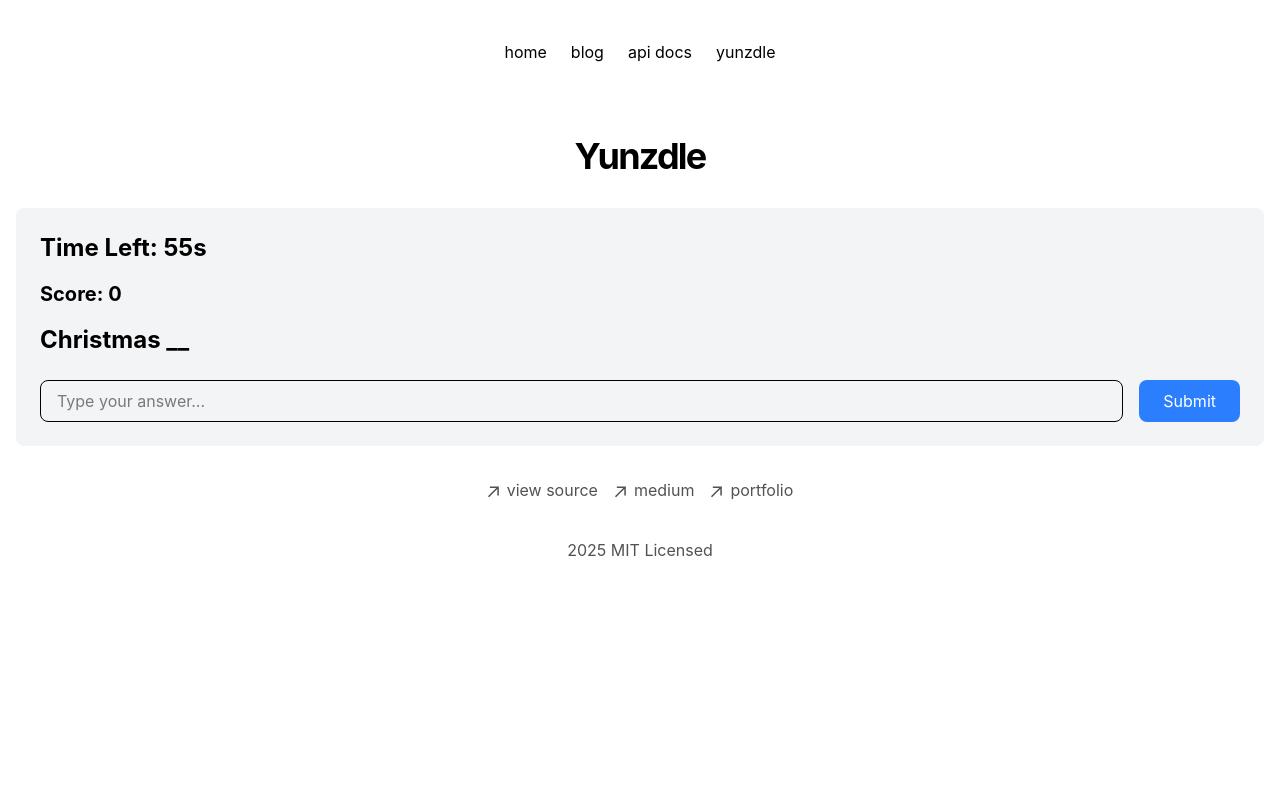
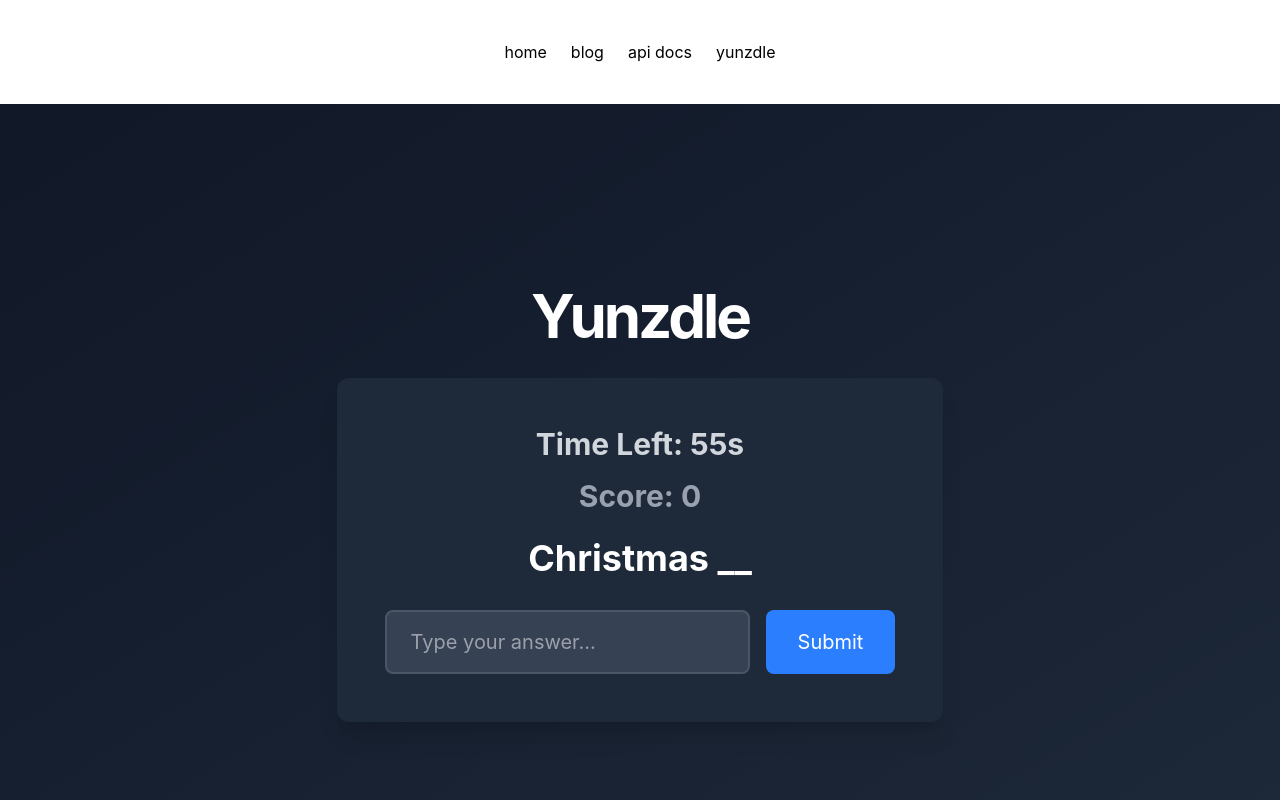
Before and after one commit to yunz-dev/yunz.app, a Next.js app: page /yunzdle in a window 1280 px wide. Shown: the top 800 px of the page. Built offline with nearby package versions, Linux system fonts and the light colour scheme.

Commit message:
yunzdle better

```diff
--- a/app/yunzdle/page.tsx
+++ b/app/yunzdle/page.tsx
@@ -44,46 +44,52 @@ export default function Yunzdle() {
 
   if (gameOver) {
     return (
-      <div className="container mx-auto px-4 py-8">
-        <h1 className="text-4xl font-bold tracking-tighter text-center mb-8">Yunzdle</h1>
-        <div className="bg-gray-100 rounded-lg p-6 text-center">
-          <h2 className="text-2xl mb-4">Game Over!</h2>
-          <p className="text-xl mb-4">Final Score: {score}</p>
-          <p className="text-gray-600">You answered {score} out of {questions.length} questions correctly!</p>
+      <div className="container mx-auto px-4 py-8 min-h-screen flex flex-col items-center justify-center bg-gradient-to-br from-gray-50 to-gray-100">
+        <div className="text-center">
+          <h1 className="text-6xl font-bold tracking-tighter mb-8 text-gray-800">Yunzdle</h1>
+          <div className="bg-white rounded-xl p-12 shadow-2xl">
+            <h2 className="text-4xl mb-6 text-gray-700">Game Over!</h2>
+            <div className="text-3xl mb-4 text-gray-600">
+              Final Score: {score}
+            </div>
+            <p className="text-xl text-gray-500">
+              You answered {score} out of {questions.length} questions correctly!
+            </p>
+          </div>
         </div>
       </div>
     );
   }
 
   return (
-    <div className="container mx-auto px-4 py-8">
-      <h1 className="text-4xl font-bold tracking-tighter text-center mb-8">Yunzdle</h1>
-      <div className="bg-gray-100 rounded-lg p-6">
-        <div className="mb-4">
-          <span className="text-2xl font-bold">Time Left: {timeLeft}s</span>
+    <div className="container mx-auto px-4 py-8 min-h-screen flex flex-col items-center justify-center bg-gradient-to-br from-gray-900 to-gray-800">
+      <div className="text-center">
+        <h1 className="text-6xl font-bold tracking-tighter mb-8 text-white">Yunzdle</h1>
+        <div className="bg-gray-800 rounded-xl p-12 shadow-xl w-full max-w-2xl">
+          <div className="mb-6">
+            <div className="text-3xl font-bold text-gray-300 mb-4">Time Left: {timeLeft}s</div>
+            <div className="text-3xl font-bold text-gray-400">Score: {score}</div>
           </div>
-        <div className="mb-4">
-          <span className="text-xl font-bold">Score: {score}</span>
+          <div className="text-4xl font-bold text-white mb-8">
+            {currentQuestion.clue}
           </div>
-        <div className="mb-6">
-          <p className="text-2xl font-bold">{currentQuestion.clue}</p>
-        </div>
-        <form onSubmit={handleSubmit} className="flex">
+          <form onSubmit={handleSubmit} className="flex gap-4">
             <input
               type="text"
               value={input}
               onChange={handleInputChange}
               placeholder="Type your answer..."
-            className="flex-1 px-4 py-2 border rounded-lg focus:outline-none focus:ring-2 focus:ring-blue-500"
+              className="flex-1 px-6 py-4 text-xl text-white bg-gray-700 border-2 border-gray-600 rounded-lg focus:outline-none focus:ring-2 focus:ring-blue-500 focus:border-transparent"
             />
             <button
               type="submit"
-            className="ml-4 px-6 py-2 bg-blue-500 text-white rounded-lg hover:bg-blue-600 focus:outline-none focus:ring-2 focus:ring-blue-500"
+              className="px-8 py-4 bg-blue-500 text-white text-xl rounded-lg hover:bg-blue-400 focus:outline-none focus:ring-2 focus:ring-blue-500"
             >
               Submit
             </button>
           </form>
         </div>
       </div>
+    </div>
   );
 }
```
Lines whose indentation alone changed are shown as unchanged.
